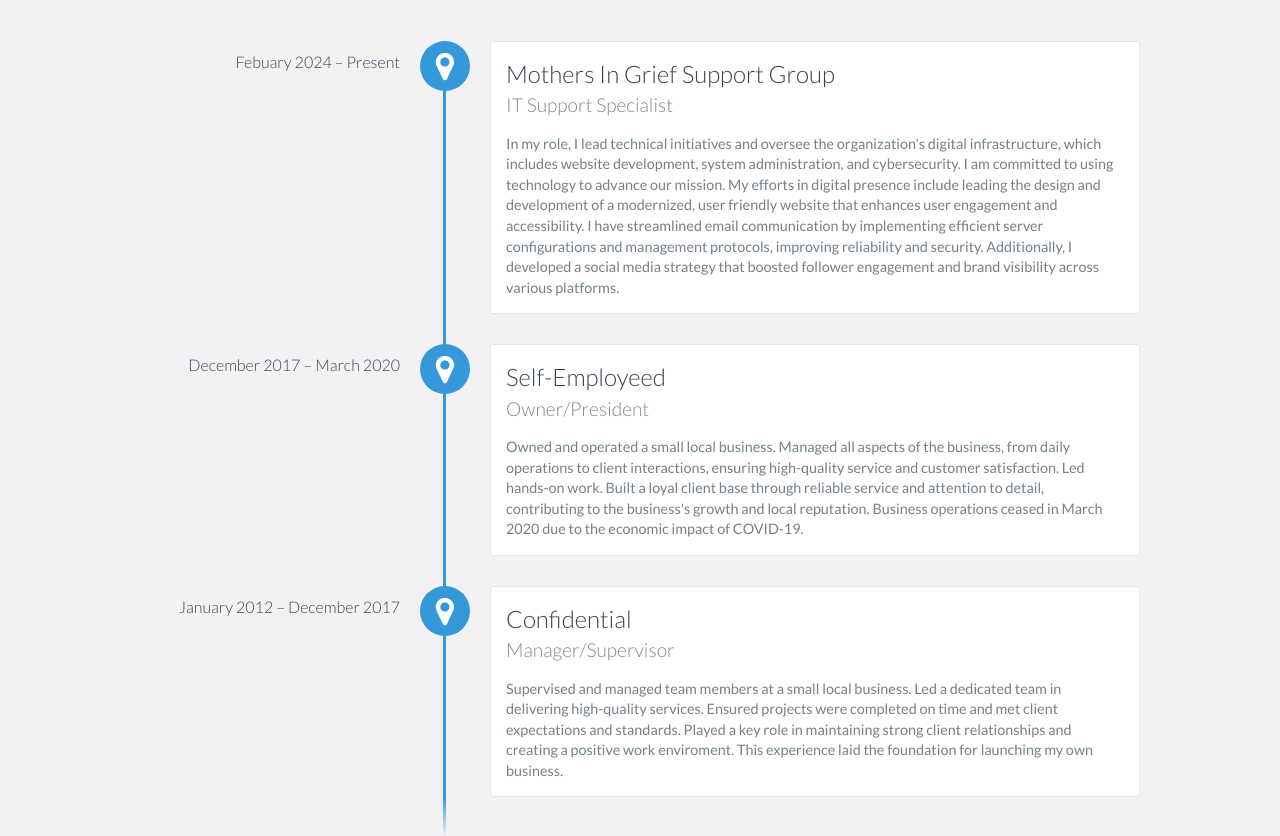
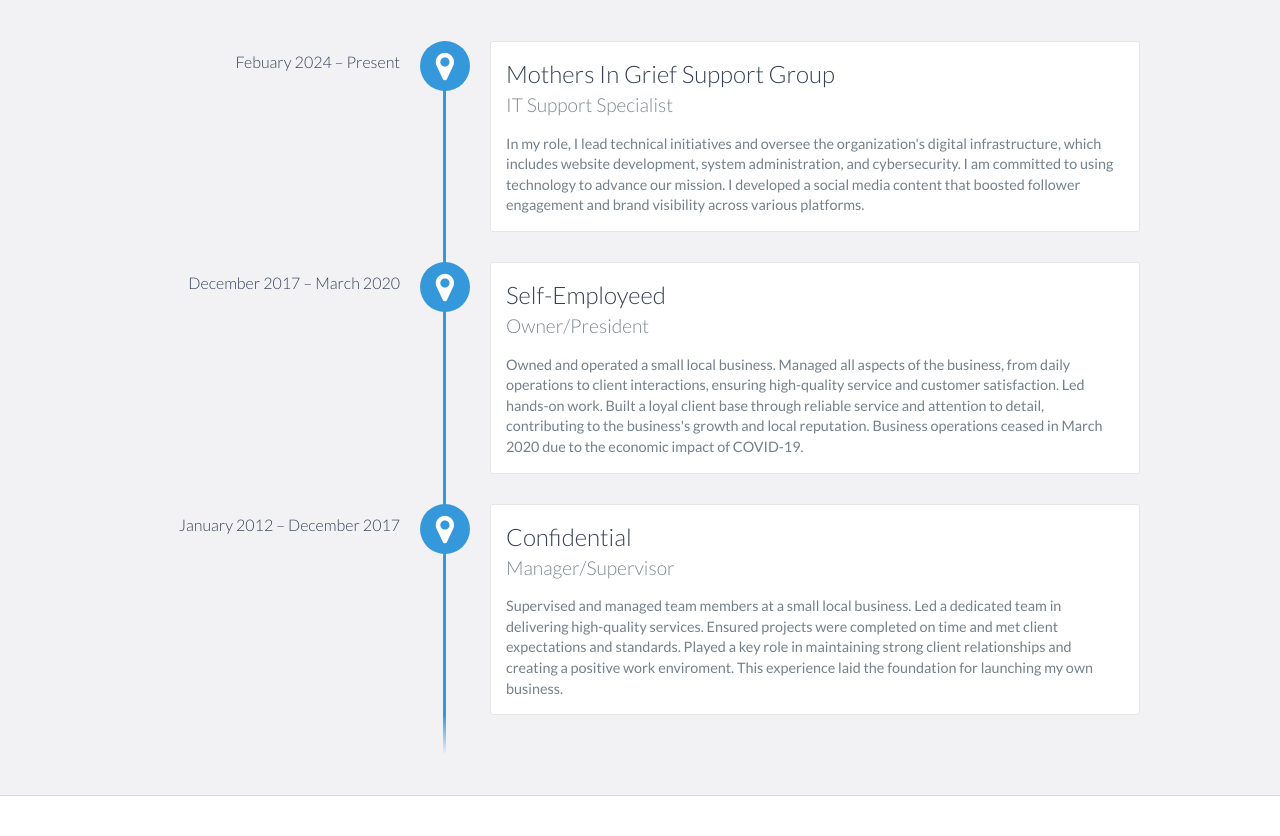
Before and after one commit to ScribeAegis/Portfolio, a website: page index.html in a window 1280 px wide. Shown: the part 1180-2016 px from the top of the page. Drawn offline with nearby package versions, Linux system fonts and the light colour scheme.

Commit message:
index.html

```diff
--- a/index.html
+++ b/index.html
@@ -90,10 +90,7 @@
                 <p>
                     In my role, I lead technical initiatives and oversee the organization's digital infrastructure, which includes
 website development, system administration, and cybersecurity. I am committed to using technology
-to advance our mission. My efforts in digital presence include leading the design and development of a
-modernized, user friendly website that enhances user engagement and accessibility. I have streamlined
-email communication by implementing efficient server configurations and management protocols,
-improving reliability and security. Additionally, I developed a social media strategy that boosted follower
+to advance our mission. I developed a social media content that boosted follower
 engagement and brand visibility across various platforms.
                 </p>
             </div>
```
